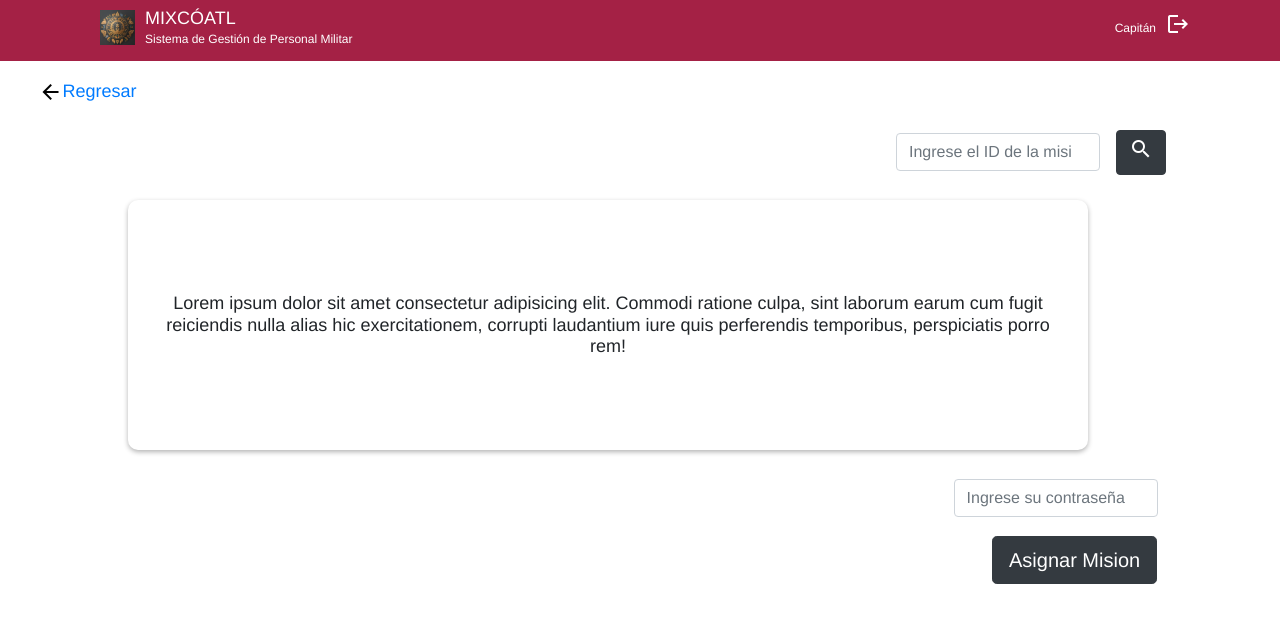
After one commit to N4ndomx/SistemaGM, a Node server app: template src/views/asignarMision.ejs in a window 1280 px wide. The commit adds this page. Shown: the top 623 px of the page. Run offline with Node 20, Linux system fonts and the light colour scheme; the template is opened without the code that fills it, so the values that code supplies are empty.

Commit message:
add asignarMision and fix bugs

```diff
--- /dev/null
+++ b/src/public/css/asigMision.css
@@ -0,0 +1,24 @@
+.busqueda{
+    padding-top: 2%;
+    margin-left: 70%;
+
+}
+.asigMision{
+    margin: 2% 10%;
+  display: grid;
+
+  align-items: center;
+  text-align: center;
+  box-shadow: 0 2px 5px rgba(0, 0, 0, 0.3);
+  border-radius: 10px;
+  padding: 20px;
+  width: 75%;
+  height: 250px;
+  margin-bottom: 0.2%;
+}
+#guardar{
+
+    margin-left: 25%;
+    margin-top: 5%;
+
+}
--- /dev/null
+++ b/src/public/css/btnRegresar.css
@@ -0,0 +1,10 @@
+.btnRegresar{
+    display: flex;
+    justify-content: flex-start;
+    align-items: center;
+    flex-direction: row;
+    color: black;
+    margin-top: 1.5%;
+    margin-left: 3%;
+
+}
--- a/src/public/css/home.css
+++ b/src/public/css/home.css
@@ -20,7 +20,7 @@ body {
   width: 300px;
   color: white;
   text-decoration: none;
-  box-shadow: 0 2px 5px rgba(0, 0, 0, 0.3);
+  box-shadow: 0 5px 5px rgba(0, 0, 0, 0.2);
   transition: background-color 0.3s;
 }
 
--- a/src/public/css/login.css
+++ b/src/public/css/login.css
@@ -10,7 +10,7 @@ body {
   justify-items: center;
   align-items: center;
   text-align: center;
-  box-shadow: 0 2px 5px rgba(0, 0, 0, 0.3);
+  box-shadow: 0 4px 8px rgba(0, 0, 0, 0.3);
   padding: 20px;
   width: 800px;
   height: 400px;
--- /dev/null
+++ b/src/views/asignarMision.ejs
@@ -0,0 +1,46 @@
+<!DOCTYPE html>
+<html lang="es">
+
+<head>
+    <meta charset="UTF-8">
+    <meta name="viewport" content="width=device-width, initial-scale=1.0">
+    <title>Asignar Misiones</title>
+    <link rel="stylesheet" href="css/asigMision.css">
+    <%- include('partials/bootstrap')%>
+
+</head>
+
+<body>
+    <%- include('partials/navbar')%>
+
+        <link rel="stylesheet" href="css/btnRegresar.css">
+        <div class="btnRegresar">
+            <i class="material-icons">arrow_back</i>
+            <a href="/home">
+                <h2>Regresar</h2>
+            </a>
+        </div>
+        <div class="busqueda">
+            <form class="form-inline my-2 my-lg-0">
+                <input class="form-control mr-sm-3" type="search" placeholder="Ingrese el ID de la mision"
+                aria-label="">
+                <button class="btn btn-dark my-2 my-sm-0" type="submit">
+                    <i class="material-icons">search</i></button>
+              </form>
+        </div>
+        <div class="asigMision">
+        <h2>Lorem ipsum dolor sit amet consectetur adipisicing elit. Commodi ratione culpa, sint
+            laborum earum cum fugit reiciendis nulla alias hic exercitationem, corrupti laudantium iure
+            quis perferendis temporibus, perspiciatis porro rem!</h2>
+        </div>
+        <div class="busqueda">
+            <form class="form-inline my-2 my-lg-0">
+                <input style="margin-left: 15%;" class="form-control " type="password" placeholder="Ingrese su contraseña"
+                aria-label=""> <br>
+              </form>
+
+              <button id="guardar" type="button" class="btn  btn-lg btn-dark">Asignar Mision</button>
+        </div>
+</body>
+
+</html>
--- a/src/views/home.ejs
+++ b/src/views/home.ejs
@@ -18,7 +18,7 @@
       </a>
       <a href="/registro" class="option option2">
         <img src="/img/registro.png" alt="Registro" class="option-image" />
-        <span class="option-title">Registro</span>
+        <span class="option-title">Registro Admin</span>
       </a>
       <a href="/misiones" class="option option3">
         <img src="/img/misiones.png" alt="Misiones" class="option-image" />
```
Also changed, not shown: src/public/css/perfilCapitan.css (+0 -11 lines), src/views/perfilCapitan.ejs (+4 -3 lines), src/views/registrarAdmin.ejs (added, +22 -0 lines).
